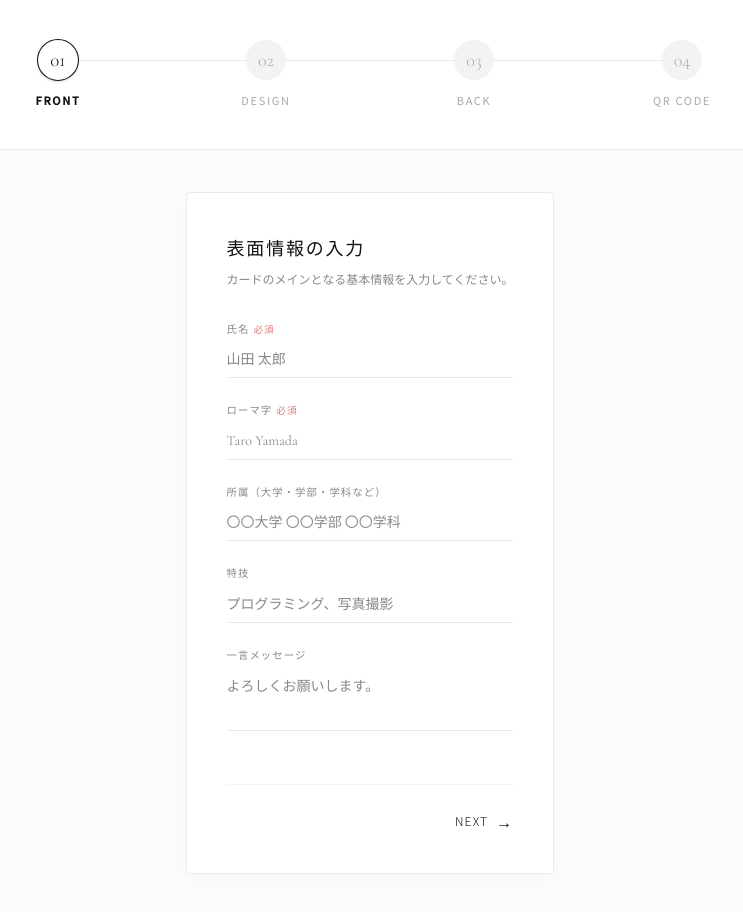
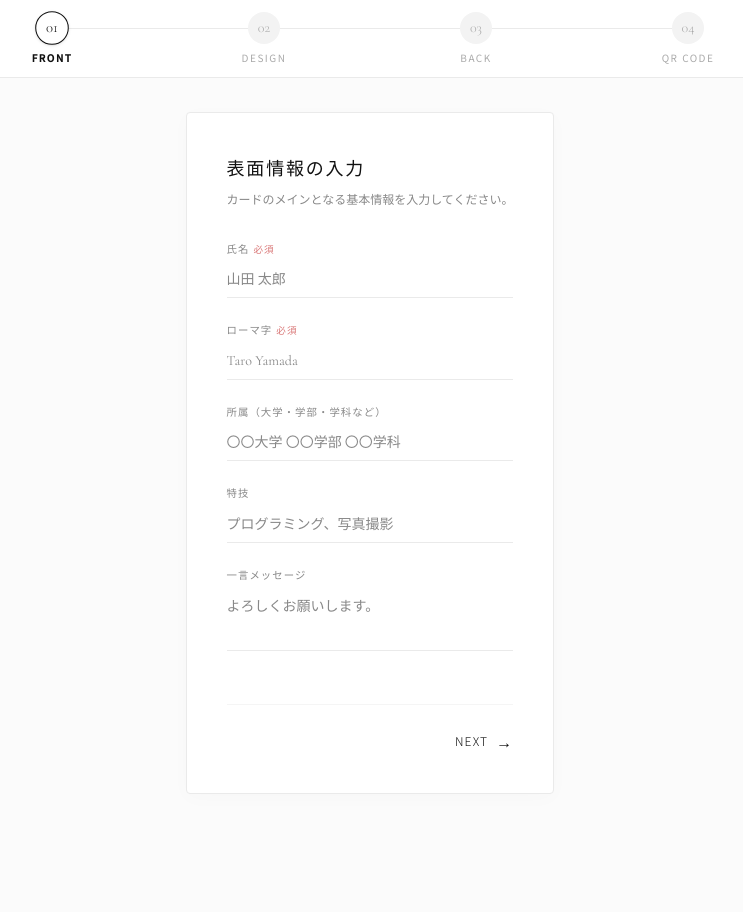
Before and after one commit to hinatahoriba/e-Nishi, a Next.js app: page / in a window 1280 px wide. Shown: the top 912 px of the page, without its empty margins (270-1013 px from the left). After the commit the page ends 890 px from the top, so only its background shows below. Built offline with nearby package versions, Linux system fonts and the light colour scheme.

Commit message:
update: ヘッダーを低くした

```diff
--- a/src/app/page.js
+++ b/src/app/page.js
@@ -46,14 +46,14 @@ const SNS_OPTIONS = [
 function StepCircle({ stepNum, currentStep }) {
   if (stepNum < currentStep) {
     return (
-      <div className="w-10 h-10 rounded-full bg-[#111] text-white flex items-center justify-center font-light text-sm z-10 transition-all duration-500">
+      <div className="w-8 h-8 rounded-full bg-[#111] text-white flex items-center justify-center font-light text-[11px] z-10 transition-all duration-500">
         ✓
       </div>
     );
   }
   if (stepNum === currentStep) {
     return (
-      <div className="font-[var(--font-cormorant-garamond)] w-10 h-10 rounded-full border border-[#111] bg-white text-[#111] flex items-center justify-center font-light text-lg z-10 transition-all duration-500 shadow-sm scale-105"
+      <div className="font-[var(--font-cormorant-garamond)] w-8 h-8 rounded-full border border-[#111] bg-white text-[#111] flex items-center justify-center font-light text-sm z-10 transition-all duration-500 shadow-sm scale-105"
         style={{ fontFamily: "var(--font-cormorant-garamond), serif" }}
       >
         {stepNum < 10 ? `0${stepNum}` : stepNum}
@@ -61,7 +61,7 @@ function StepCircle({ stepNum, currentStep }) {
     );
   }
   return (
-    <div className="w-10 h-10 rounded-full bg-[#F3F3F3] text-[#AAA] flex items-center justify-center font-light text-lg z-10 transition-all duration-500"
+    <div className="w-8 h-8 rounded-full bg-[#F3F3F3] text-[#AAA] flex items-center justify-center font-light text-sm z-10 transition-all duration-500"
       style={{ fontFamily: "var(--font-cormorant-garamond), serif" }}
     >
       {stepNum < 10 ? `0${stepNum}` : stepNum}
@@ -79,7 +79,7 @@ function Stepper({ currentStep }) {
 
   return (
     <div className="fixed top-0 left-0 w-full bg-white/90 backdrop-blur-md z-50 border-b border-[#EAEAEA]">
-      <div className="max-w-4xl mx-auto py-10 px-8">
+      <div className="max-w-4xl mx-auto py-3 px-6">
         <div className="flex items-center justify-between">
           {steps.map((step, idx) => (
             <div
@@ -89,7 +89,7 @@ function Stepper({ currentStep }) {
               <div className="flex flex-col items-center">
                 <StepCircle stepNum={step.num} currentStep={currentStep} />
                 <p
-                  className={`mt-3 text-[11px] tracking-[0.15em] ${
+                  className={`mt-1.5 text-[10px] tracking-[0.15em] ${
                     step.num < currentStep
                       ? "font-medium text-[#111]"
                       : step.num === currentStep
@@ -102,7 +102,7 @@ function Stepper({ currentStep }) {
               </div>
               {idx < steps.length - 1 && (
                 <div
-                  className={`absolute top-5 left-1/2 w-full h-[1px] transition-all duration-500 ${
+                  className={`absolute top-4 left-1/2 w-full h-[1px] transition-all duration-500 ${
                     step.num < currentStep ? "bg-[#111]" : "bg-[#EAEAEA]"
                   }`}
                 />
@@ -465,7 +465,7 @@ export default function Home() {
     <>
       <Stepper currentStep={currentStep} />
 
-      <div className="pt-48 pb-24 px-6 max-w-xl mx-auto">
+      <div className="pt-28 pb-24 px-6 max-w-xl mx-auto">
         <div className="bg-white border border-[#EAEAEA] p-10 rounded-sm shadow-[0_4px_20px_rgba(0,0,0,0.02)] min-h-[400px] flex flex-col justify-between">
           <div className="mb-8">
             <h2 className="text-lg font-light tracking-[0.1em] text-[#111] mb-2">
```
